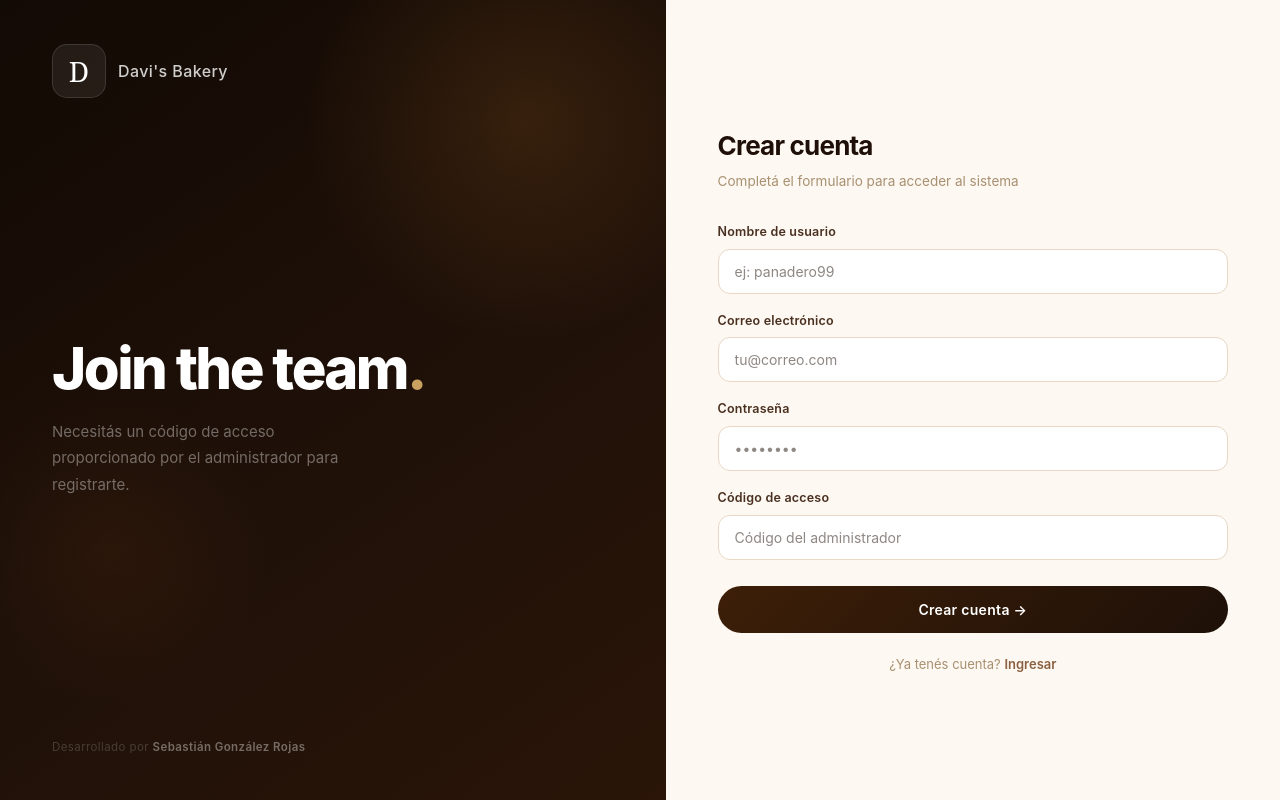
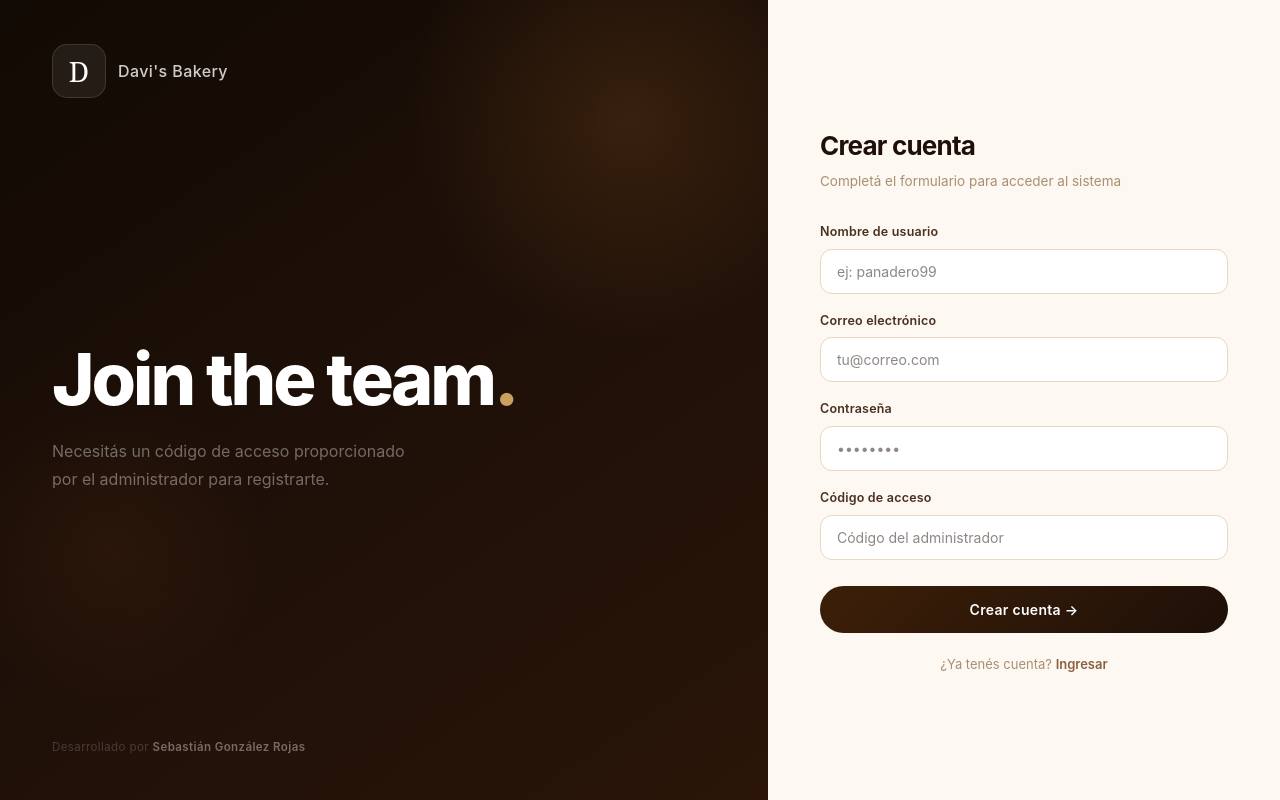
Before and after one commit to Sebasgonzalez26/david-s-bakery-, a React (Vite) app in the folder Bakerys.React/: page /registro in a window 1280 px wide. Built offline with nearby package versions, Linux system fonts and the light colour scheme.

Commit message:
style(auth): 60/40 panel split and larger headline text
- Dark panel: 52% -> 60%, beige panel fills remaining 40%
- Headline font: 58px -> 72px, letter-spacing tightened to -3
- Subtitle text: 15px -> 16px, maxWidth 300 -> 360

```diff
--- a/Bakerys.React/src/pages/auth/Login.tsx
+++ b/Bakerys.React/src/pages/auth/Login.tsx
@@ -52,7 +52,7 @@ export default function Login() {
         animate={{ opacity: 1, x: 0 }}
         transition={{ duration: 0.75, ease: [0.22, 1, 0.36, 1] }}
         style={{
-          flex: '0 0 52%',
+          flex: '0 0 60%',
           background: 'linear-gradient(145deg, #120a04 0%, #1e1008 50%, #2a1508 100%)',
           display: 'flex',
           flexDirection: 'column',
@@ -111,9 +111,9 @@ export default function Login() {
                 }}
                 style={{
                   display: 'inline-block',
-                  fontSize: 58,
+                  fontSize: 72,
                   fontWeight: 800,
-                  letterSpacing: -2.5,
+                  letterSpacing: -3,
                   color: char === '.' ? '#c9a060' : '#ffffff',
                   whiteSpace: 'pre',
                 }}
@@ -127,7 +127,7 @@ export default function Login() {
             initial={{ opacity: 0, y: 18 }}
             animate={{ opacity: 1, y: 0 }}
             transition={{ delay: 1.3, duration: 0.55 }}
-            style={{ color: 'rgba(255,255,255,0.38)', fontSize: 15, lineHeight: 1.75, maxWidth: 300 }}
+            style={{ color: 'rgba(255,255,255,0.38)', fontSize: 16, lineHeight: 1.75, maxWidth: 360 }}
           >
             Gestioná pedidos, inventario, pagos y finanzas desde un solo lugar.
           </motion.p>
--- a/Bakerys.React/src/pages/auth/Registro.tsx
+++ b/Bakerys.React/src/pages/auth/Registro.tsx
@@ -64,7 +64,7 @@ export default function Registro() {
         animate={{ opacity: 1, x: 0 }}
         transition={{ duration: 0.75, ease: [0.22, 1, 0.36, 1] }}
         style={{
-          flex: '0 0 52%',
+          flex: '0 0 60%',
           background: 'linear-gradient(145deg, #120a04 0%, #1e1008 50%, #2a1508 100%)',
           display: 'flex',
           flexDirection: 'column',
@@ -123,9 +123,9 @@ export default function Registro() {
                 }}
                 style={{
                   display: 'inline-block',
-                  fontSize: 58,
+                  fontSize: 72,
                   fontWeight: 800,
-                  letterSpacing: -2.5,
+                  letterSpacing: -3,
                   color: char === '.' ? '#c9a060' : '#ffffff',
                   whiteSpace: 'pre',
                 }}
@@ -139,7 +139,7 @@ export default function Registro() {
             initial={{ opacity: 0, y: 18 }}
             animate={{ opacity: 1, y: 0 }}
             transition={{ delay: 1.35, duration: 0.55 }}
-            style={{ color: 'rgba(255,255,255,0.38)', fontSize: 15, lineHeight: 1.75, maxWidth: 300 }}
+            style={{ color: 'rgba(255,255,255,0.38)', fontSize: 16, lineHeight: 1.75, maxWidth: 360 }}
           >
             Necesitás un código de acceso proporcionado por el administrador para registrarte.
           </motion.p>
```
